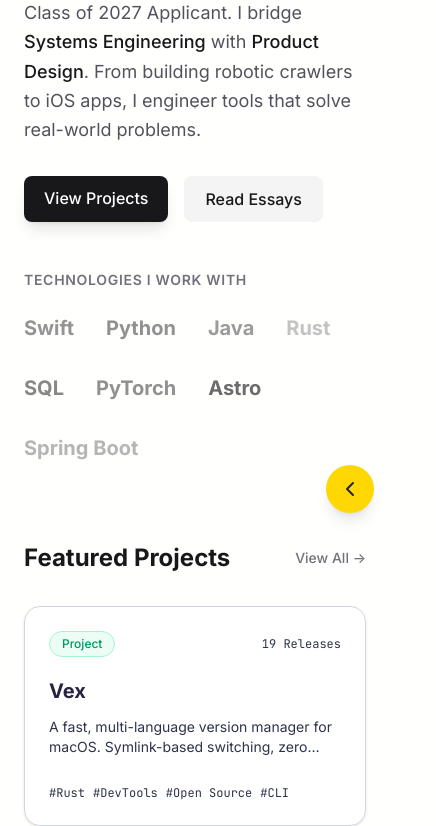
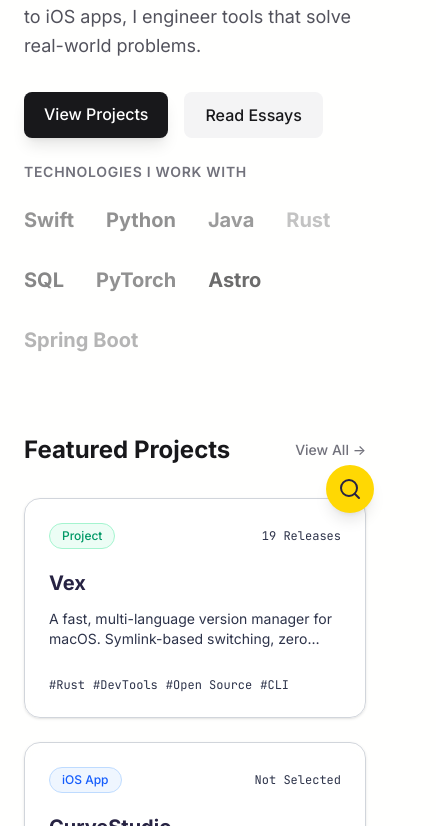
Before and after one commit to noah-qin/personal-blog, an Astro site: page / in a window 390 px wide. Shown: the part 315-1141 px from the top of the page, 436 px wide, since content can reach past the window. Built offline with nearby package versions, Linux system fonts and the light colour scheme; Astro itself is replaced by a stand-in of ours; some packages are replaced by stand-ins of ours.

Commit message:
fix: mobile layout polish
- Header wraps to two rows on small screens: logo on top, nav + icons
  below, so links no longer overlap the wrapped logo
- Hide the hero image wrapper on mobile (it only held a hidden image but
  still contributed flex gap), and reduce hero padding on small screens
- Mobile command-menu button now shows a search icon instead of a chevron
- Command menu dialog keeps side margins on narrow screens

```diff
--- a/src/components/CommandMenu.tsx
+++ b/src/components/CommandMenu.tsx
@@ -31,14 +31,14 @@ export const CommandMenu = () => {
                 className="fixed bottom-4 right-4 z-50 p-3 bg-[var(--color-primary)] text-[var(--color-primary-fg)] rounded-full shadow-lg hover:opacity-90 transition-all md:hidden"
                 aria-label="Open Command Menu"
             >
-                <svg xmlns="http://www.w3.org/2000/svg" width="24" height="24" viewBox="0 0 24 24" fill="none" stroke="currentColor" strokeWidth="2" strokeLinecap="round" strokeLinejoin="round"><path d="m15 18-6-6 6-6" /></svg>
+                <svg xmlns="http://www.w3.org/2000/svg" width="24" height="24" viewBox="0 0 24 24" fill="none" stroke="currentColor" strokeWidth="2" strokeLinecap="round" strokeLinejoin="round"><circle cx="11" cy="11" r="8" /><path d="m21 21-4.3-4.3" /></svg>
             </button>
 
             <Command.Dialog
                 open={open}
                 onOpenChange={setOpen}
                 label="Global Command Menu"
-                className="fixed top-1/2 left-1/2 -translate-x-1/2 -translate-y-1/2 max-w-[640px] w-full bg-[var(--color-card)] glass-effect rounded-xl shadow-2xl border border-[var(--color-border)] p-2 z-50 overflow-hidden"
+                className="fixed top-1/2 left-1/2 -translate-x-1/2 -translate-y-1/2 max-w-[640px] w-[calc(100%-2rem)] bg-[var(--color-card)] glass-effect rounded-xl shadow-2xl border border-[var(--color-border)] p-2 z-50 overflow-hidden"
             >
                 <div className="flex items-center border-b border-[var(--color-border)] px-3 pb-2 pt-1">
                     <svg
--- a/src/layouts/Layout.astro
+++ b/src/layouts/Layout.astro
@@ -123,17 +123,19 @@ Preload Fonts (Inter & JetBrains Mono) -->
         class="antialiased selection:bg-[var(--color-primary)] selection:text-[var(--color-primary-fg)] flex flex-col min-h-screen transition-colors duration-300"
     >
         <header
-            class="sticky top-0 z-50 backdrop-blur-md bg-white/70 dark:bg-[#16161a]/70 border-b border-transparent transition-all duration-300 max-w-4xl mx-auto w-full px-6 py-6 flex items-center justify-between"
+            class="sticky top-0 z-50 backdrop-blur-md bg-white/70 dark:bg-[#16161a]/70 border-b border-transparent transition-all duration-300 max-w-4xl mx-auto w-full px-6 py-4 md:py-6 flex flex-wrap md:flex-nowrap items-center justify-between gap-y-3"
         >
             <a
                 href="/"
-                class="font-mono font-bold text-lg tracking-tight hover:text-[var(--color-primary)] transition-colors"
+                class="font-mono font-bold text-lg tracking-tight whitespace-nowrap hover:text-[var(--color-primary)] transition-colors"
             >
                 Noah Qin
             </a>
-            <div class="flex items-center gap-6">
+            <div
+                class="flex items-center gap-4 sm:gap-6 w-full md:w-auto justify-between md:justify-end"
+            >
                 <nav
-                    class="flex gap-6 text-sm font-medium text-[var(--color-text-muted)]"
+                    class="flex gap-4 sm:gap-6 text-sm font-medium text-[var(--color-text-muted)]"
                 >
                     <a
                         href="/projects"
@@ -157,7 +159,7 @@ Preload Fonts (Inter & JetBrains Mono) -->
                     >
                 </nav>
                 <div
-                    class="flex items-center gap-4 border-l border-[var(--color-border)] pl-6"
+                    class="flex items-center gap-4 border-l border-[var(--color-border)] pl-4 sm:pl-6"
                 >
                     <button
                         id="search-btn"
--- a/src/pages/index.astro
+++ b/src/pages/index.astro
@@ -16,7 +16,7 @@ const latestPosts = sortByPublishDate(await getCollection("blog")).slice(0, 3);
 
 <Layout title={`Home | ${SITE.name}`}>
 	<section
-		class="py-12 md:py-20 flex flex-col-reverse md:flex-row items-center gap-12"
+		class="py-6 md:py-20 flex flex-col-reverse md:flex-row items-center gap-12"
 	>
 		<div class="flex-1 space-y-6">
 			<h1
@@ -56,7 +56,7 @@ const latestPosts = sortByPublishDate(await getCollection("blog")).slice(0, 3);
 		</div>
 
 		<div
-			class="flex-1 w-full flex justify-center md:justify-end animate-in-4"
+			class="hidden md:flex flex-1 w-full justify-end animate-in-4"
 		>
 			<HeroImage />
 		</div>
```
